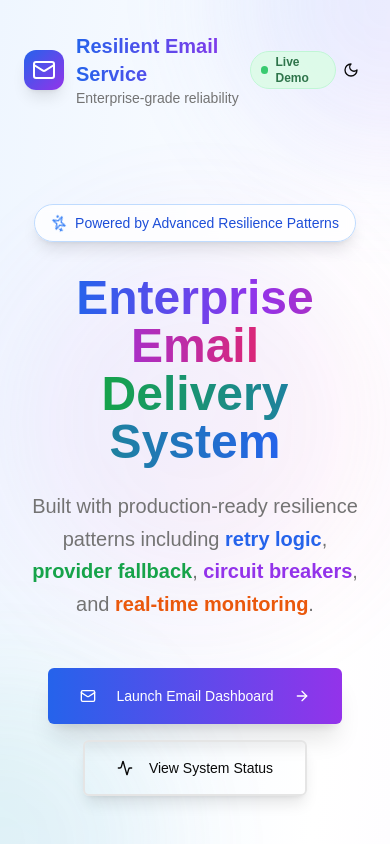
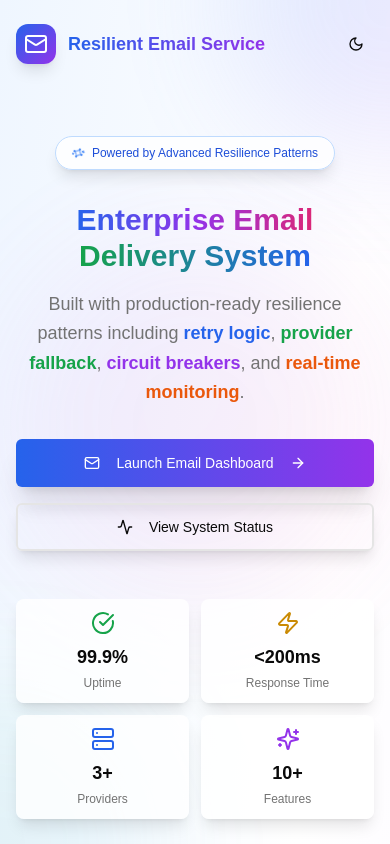
Before and after one commit to Harshi-max/reliable-email-delivery, a Next.js app: page / in a window 390 px wide. Shown: the top 844 px of the page. Built offline with nearby package versions, Linux system fonts and the light colour scheme.

Commit message:
responsive for small devices

```diff
--- a/app/page.tsx
+++ b/app/page.tsx
@@ -19,7 +19,6 @@ import {
 } from "lucide-react"
 import Link from "next/link"
 import { ThemeToggle } from "@/components/theme-toggle"
-import ScrollToTop from "@/components/ui/scroll-to-top"
 
 export default function LandingPage() {
   const [isHovered, setIsHovered] = useState(false)
@@ -93,20 +92,20 @@ export default function LandingPage() {
 
       <div className="relative z-10">
         {/* Header */}
-        <header className="container mx-auto px-6 py-8">
+        <header className="container mx-auto px-4 sm:px-6 py-6 sm:py-8">
           <div className="flex items-center justify-between">
             <div className="flex items-center gap-3">
               <div className="p-2 bg-gradient-to-br from-blue-600 to-purple-600 rounded-xl shadow-lg">
                 <Mail className="h-6 w-6 text-white" />
               </div>
               <div>
-                <h1 className="text-xl font-bold bg-gradient-to-r from-blue-600 to-purple-600 bg-clip-text text-transparent">
+                <h1 className="text-lg sm:text-xl font-bold bg-gradient-to-r from-blue-600 to-purple-600 bg-clip-text text-transparent leading-tight">
                   Resilient Email Service
                 </h1>
-                <p className="text-sm text-muted-foreground">Enterprise-grade reliability</p>
+                <p className="text-xs sm:text-sm text-muted-foreground hidden xs:block">Enterprise-grade reliability</p>
               </div>
             </div>
-            <Badge className="bg-green-100 text-green-800 border-green-200 animate-pulse">
+            <Badge className="bg-green-100 text-green-800 border-green-200 animate-pulse hidden sm:inline-flex">
               <div className="w-2 h-2 bg-green-500 rounded-full mr-2"></div>
               Live Demo
             </Badge>
@@ -115,16 +114,16 @@ export default function LandingPage() {
         </header>
 
         {/* Hero Section */}
-        <section className="container mx-auto px-6 py-16 text-center">
+        <section className="container mx-auto px-4 sm:px-6 py-12 sm:py-16 text-center">
           <div className="max-w-4xl mx-auto">
             {/* Animated Badge */}
             <div className="inline-flex items-center gap-2 bg-white/80 backdrop-blur-sm border border-blue-200 rounded-full px-4 py-2 mb-8 shadow-lg animate-fade-in">
-              <Sparkles className="h-4 w-4 text-blue-500 animate-spin" />
-              <span className="text-sm font-medium text-blue-700">Powered by Advanced Resilience Patterns</span>
+              <Sparkles className="h-3 w-3 sm:h-4 sm:w-4 text-blue-500 animate-spin" />
+              <span className="text-xs sm:text-sm font-medium text-blue-700">Powered by Advanced Resilience Patterns</span>
             </div>
 
             {/* Main Heading */}
-            <h1 className="text-5xl md:text-7xl font-bold mb-6 animate-fade-in-up">
+            <h1 className="text-3xl sm:text-5xl md:text-7xl font-bold mb-4 sm:mb-6 animate-fade-in-up">
               <span className="bg-gradient-to-r from-blue-600 via-purple-600 to-pink-600 bg-clip-text text-transparent">
                 Enterprise Email
               </span>
@@ -135,7 +134,7 @@ export default function LandingPage() {
             </h1>
 
             {/* Subtitle */}
-            <p className="text-xl md:text-2xl text-muted-foreground mb-12 max-w-3xl mx-auto leading-relaxed animate-fade-in-up delay-200">
+            <p className="text-lg sm:text-xl md:text-2xl text-muted-foreground mb-8 sm:mb-12 max-w-3xl mx-auto leading-relaxed animate-fade-in-up delay-200">
               Built with production-ready resilience patterns including{" "}
               <span className="font-semibold text-blue-600">retry logic</span>,{" "}
               <span className="font-semibold text-green-600">provider fallback</span>,{" "}
@@ -144,45 +143,45 @@ export default function LandingPage() {
             </p>
 
             {/* CTA Button */}
-            <div className="flex flex-col sm:flex-row items-center justify-center gap-4 mb-16 animate-fade-in-up delay-400">
-              <Link href="/dashboard">
+            <div className="flex flex-col sm:flex-row items-center justify-center gap-4 mb-12 sm:mb-16 animate-fade-in-up delay-400 w-full sm:w-auto">
+              <Link href="/dashboard" className="w-full sm:w-auto">
                 <Button
                   size="lg"
-                  className="h-14 px-8 bg-gradient-to-r from-blue-600 to-purple-600 hover:from-blue-700 hover:to-purple-700 text-white shadow-xl hover:shadow-2xl transform hover:scale-105 transition-all duration-300 group"
+                  className="h-12 sm:h-14 px-4 sm:px-8 w-full sm:w-auto bg-gradient-to-r from-blue-600 to-purple-600 hover:from-blue-700 hover:to-purple-700 text-white shadow-xl hover:shadow-2xl transform hover:scale-105 transition-all duration-300 group"
                   onMouseEnter={() => setIsHovered(true)}
                   onMouseLeave={() => setIsHovered(false)}
                 >
-                  <Mail className="mr-3 h-5 w-5 group-hover:animate-bounce" />
-                  Launch Email Dashboard
+                  <Mail className="mr-2 sm:mr-3 h-4 w-4 sm:h-5 sm:w-5 group-hover:animate-bounce" />
+                  <span className="text-sm sm:text-base">Launch Email Dashboard</span>
                   <ArrowRight
-                    className={`ml-3 h-5 w-5 transition-transform duration-300 ${isHovered ? "translate-x-1" : ""}`}
+                    className={`ml-2 sm:ml-3 h-4 w-4 sm:h-5 sm:w-5 transition-transform duration-300 ${isHovered ? "translate-x-1" : ""}`}
                   />
                 </Button>
               </Link>
-              <Link href="/status">
+              <Link href="/status" className="w-full sm:w-auto">
                 <Button
                   variant="outline"
                   size="lg"
-                  className="h-14 px-8 border-2 hover:bg-white/80 backdrop-blur-sm shadow-lg hover:shadow-xl transform hover:scale-105 transition-all duration-300 bg-transparent"
+                  className="h-12 sm:h-14 px-4 sm:px-8 w-full sm:w-auto border-2 hover:bg-white/80 backdrop-blur-sm shadow-lg hover:shadow-xl transform hover:scale-105 transition-all duration-300 bg-transparent"
                 >
-                  <Activity className="mr-2 h-5 w-5" />
-                  View System Status
+                  <Activity className="mr-2 h-4 w-4 sm:h-5 sm:w-5" />
+                  <span className="text-sm sm:text-base">View System Status</span>
                 </Button>
               </Link>
             </div>
 
             {/* Stats */}
-            <div className="grid grid-cols-2 md:grid-cols-4 gap-6 mb-16 animate-fade-in-up delay-600">
+            <div className="grid grid-cols-2 md:grid-cols-4 gap-3 sm:gap-6 mb-12 sm:mb-16 animate-fade-in-up delay-600">
               {stats.map((stat, index) => (
                 <Card
                   key={stat.label}
                   className="bg-white/80 backdrop-blur-sm border-0 shadow-lg hover:shadow-xl transform hover:scale-105 transition-all duration-300"
                   style={{ animationDelay: `${600 + index * 100}ms` }}
                 >
-                  <CardContent className="p-6 text-center">
-                    <stat.icon className={`h-8 w-8 mx-auto mb-3 ${stat.color}`} />
-                    <div className="text-2xl font-bold mb-1">{stat.value}</div>
-                    <div className="text-sm text-muted-foreground">{stat.label}</div>
+                  <CardContent className="p-3 sm:p-6 text-center">
+                    <stat.icon className={`h-6 w-6 sm:h-8 sm:w-8 mx-auto mb-2 sm:mb-3 ${stat.color}`} />
+                    <div className="text-lg sm:text-2xl font-bold mb-1">{stat.value}</div>
+                    <div className="text-xs sm:text-sm text-muted-foreground">{stat.label}</div>
                   </CardContent>
                 </Card>
               ))}
@@ -191,7 +190,7 @@ export default function LandingPage() {
         </section>
 
         {/* Features Section */}
-        <section className="container mx-auto px-6 py-16">
+        <section className="container mx-auto px-4 sm:px-6 py-12 sm:py-16">
           <div className="text-center mb-16">
             <h2 className="text-4xl font-bold mb-4 bg-gradient-to-r from-gray-900 to-gray-600 bg-clip-text text-transparent">
               Enterprise-Grade Features
@@ -208,7 +207,7 @@ export default function LandingPage() {
                 className={`group bg-white/80 backdrop-blur-sm border-0 shadow-lg hover:shadow-2xl transform hover:scale-105 transition-all duration-500 hover:${feature.bgColor} animate-fade-in-up`}
                 style={{ animationDelay: `${800 + index * 150}ms` }}
               >
-                <CardContent className="p-8">
+                <CardContent className="p-6 sm:p-8">
                   <div
                     className={`inline-flex items-center justify-center w-16 h-16 rounded-2xl ${feature.bgColor} ${feature.borderColor} border-2 mb-6 group-hover:scale-110 transition-transform duration-300`}
                   >
@@ -225,9 +224,9 @@ export default function LandingPage() {
         </section>
 
         {/* Provider Status */}
-        <section className="container mx-auto px-6 py-16">
+        <section className="container mx-auto px-4 sm:px-6 py-12 sm:py-16">
           <Card className="bg-gradient-to-r from-green-50 to-blue-50 border-0 shadow-2xl animate-fade-in-up delay-1000">
-            <CardContent className="p-12 text-center">
+            <CardContent className="p-6 sm:p-12 text-center">
               <div className="flex items-center justify-center gap-3 mb-6">
                 <div className="w-4 h-4 bg-green-500 rounded-full animate-pulse"></div>
                 <Badge className="bg-green-100 text-green-800 border-green-200 text-lg px-4 py-2">
@@ -241,7 +240,7 @@ export default function LandingPage() {
                 Resend provider is configured and healthy. The system is ready to deliver emails with enterprise-grade
                 reliability and monitoring.
               </p>
-              <div className="flex items-center justify-center gap-8">
+              <div className="flex flex-col sm:flex-row items-center justify-center gap-4 sm:gap-8">
                 <div className="flex items-center gap-2">
                   <CheckCircle className="h-5 w-5 text-green-500" />
                   <span className="font-medium">Resend Active</span>
@@ -260,7 +259,7 @@ export default function LandingPage() {
         </section>
 
         {/* Footer */}
-        <footer className="container mx-auto px-6 py-12 text-center">
+        <footer className="container mx-auto px-4 sm:px-6 py-8 sm:py-12 text-center">
           <div className="max-w-2xl mx-auto">
             <p className="text-muted-foreground mb-4">
               Built with modern technologies and enterprise-grade reliability patterns
@@ -278,8 +277,8 @@ export default function LandingPage() {
         </footer>
       </div>
 
-      {/* Add ScrollToTop here */}
-      <ScrollToTop />
+
+
 
       <style jsx>{`
         @keyframes fade-in {
--- a/components/ui/scroll-to-top.tsx
+++ b/components/ui/scroll-to-top.tsx
@@ -44,7 +44,7 @@ export default function ScrollToTop() {
   return (
     <Button
       onClick={scrollToTop}
-      className="fixed bottom-8 right-8 z-[9999] h-14 w-14 rounded-full p-0 shadow-2xl bg-gradient-to-r from-blue-600 to-purple-600 hover:from-blue-700 hover:to-purple-700 text-white transition-all duration-300 hover:scale-110 hover:shadow-3xl"
+      className="fixed bottom-4 right-4 sm:bottom-8 sm:right-8 z-[9999] h-10 w-10 sm:h-14 sm:w-14 rounded-full p-0 shadow-2xl bg-gradient-to-r from-blue-600 to-purple-600 hover:from-blue-700 hover:to-purple-700 text-white transition-all duration-300 hover:scale-110 hover:shadow-3xl"
       aria-label="Scroll to top"
     >
       <ArrowUp className="h-6 w-6" />
```
